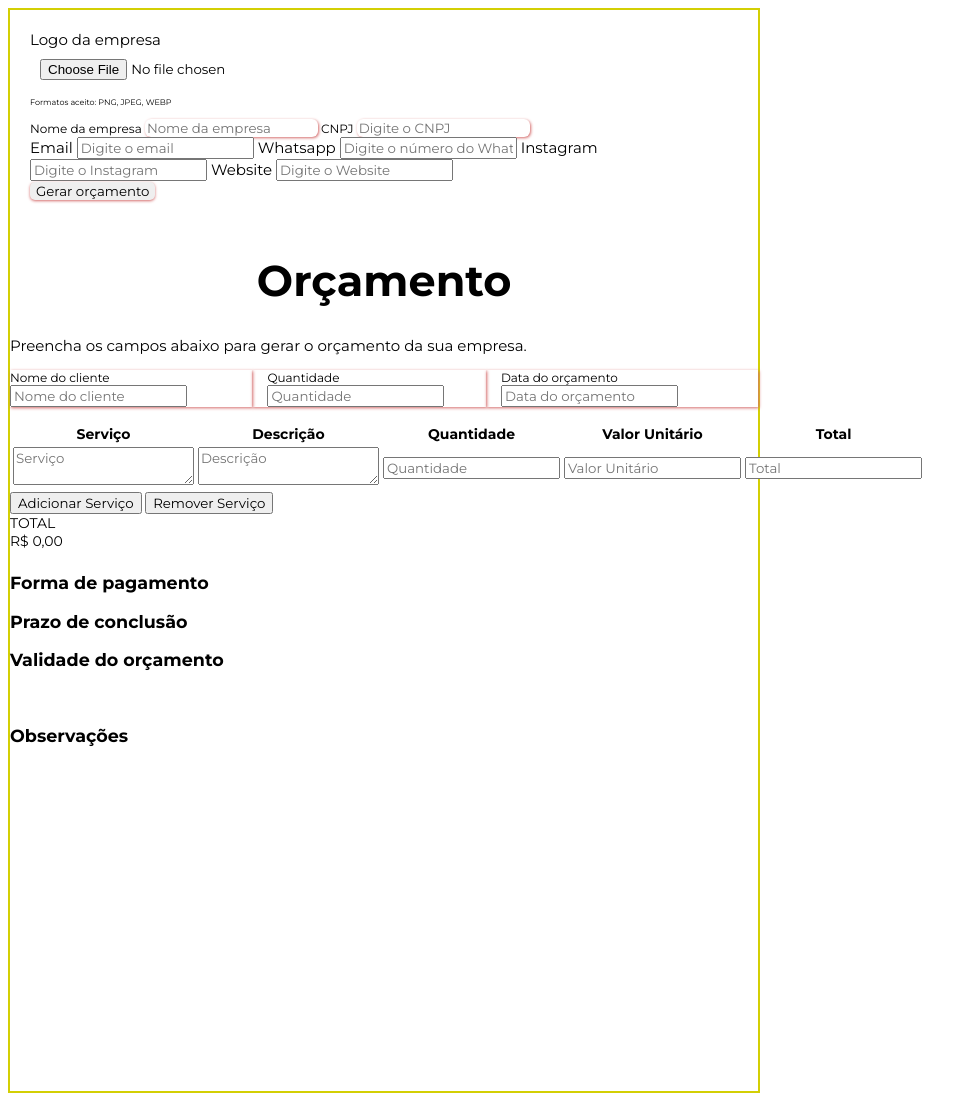
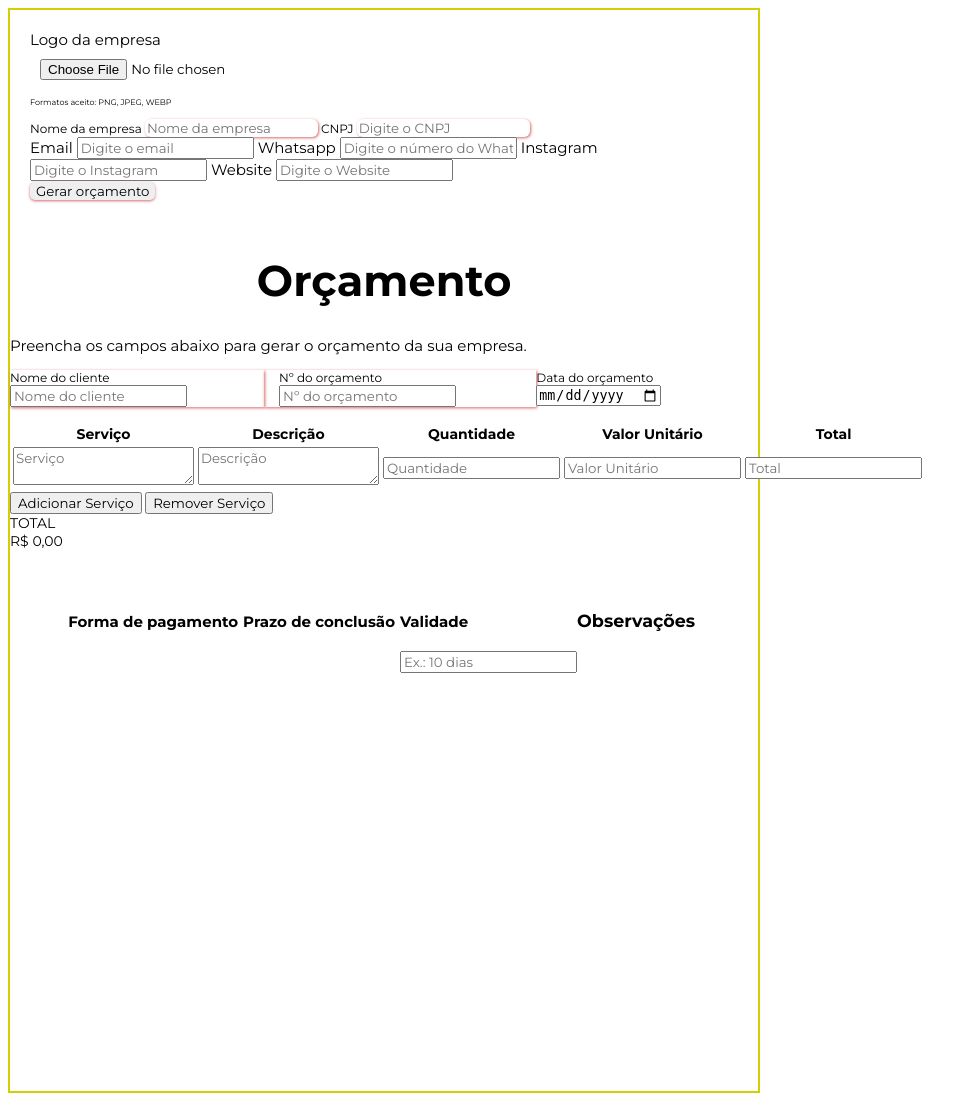
Before and after one commit to estevaosanjo/geradordeorcamentos, a Flask app: page / in a window 1280 px wide. Shown: the whole page, without its empty margins (0-977 px from the left). Run offline with Flask 3, Linux system fonts and the light colour scheme; parts of the project's set-up code (start-up, migrations or seed data) failed here and were passed over.

Commit message:
Add type date in div 'data_orc'

```diff
--- a/Static/css/style.css
+++ b/Static/css/style.css
@@ -76,10 +76,15 @@
     padding-left: 2%;
     box-shadow: 1px 1px 3px #d46b6b;
 }
-.data_orc{
-    padding-left: 2%;
-    box-shadow: 1px 1px 3px #d46b6b;
+
+input[type="date" i] {
+    text-autospace: no-autospace !important;
+    font-family: monospace;
+    padding-inline-start: 1px;
+    cursor: default;
+    padding: 0px;
 }
+
 
 
 
@@ -112,11 +117,22 @@
     cursor: pointer;
 }
 
+.informacoes-orcamento{
+    padding: 20px;
+    display: flex;
+}
+.forma-pagamento{
+    padding-right: 5px;
+}
+.prazo-conclusao{
+    padding-right: 5px;
+}
+.validade{
+
+}
 .observacoes{
-    padding-top: 20px;
-    justify-content: center;
+    padding-right: 5px;
 }
-
 #gerar-orcamento{
     box-shadow: 0 1px 3px  #d46b6b;
     border-radius: 5px;
--- a/Templates/index.html
+++ b/Templates/index.html
@@ -14,6 +14,7 @@
 
     </head>
         <body>
+
             <div class="pagina">
 
                 <header class = "cabecalho">
@@ -73,13 +74,13 @@
                         </div>
 
                         <div class="quantidade_orc">
-                            <label for="quantidade_orc">Quantidade</label>
-                            <input type="text" id="quantidade_orc" name="quantidade_orc" placeholder="Quantidade">
+                            <label for="quantidade_orc">Nº do orçamento</label>
+                            <input type="text" id="quantidade_orc" name="quantidade_orc" placeholder="Nº do orçamento">
                         </div>
 
                         <div class="data_orc">
                             <label for="data_orc">Data do orçamento</label>
-                            <input type="text" id="data_orc" name="data_orc" placeholder="Data do orçamento">
+                            <input type="date" id="data_orc" name="data_orc" placeholder="Data do orçamento">
                         </div>
 
                     </div>
@@ -134,39 +135,41 @@
 
                     </section>
 
-                    <section class ="cards-orcamento">
+                    <section class ="informacoes-orcamento">
 
                         <div class="forma-pagamento">
-                            <h3>
+                            <h4>
+                                <i class="fa-regular fa-credit-card" aria-hidden="true"></i>
                                 Forma de pagamento
-                            </h3>
+                            </h4>
                         </div>
 
                         <div class="prazo-conclusao">
-                            <h3>
+                            <h4>
+                                <i class="fa-regular fa-clock" aria-hidden="true"></i>
                                 Prazo de conclusão
-                            </h3>
+                            </h4>
                         </div>
 
                         <div class="validade">
-                            <h3>
-                                Validade do orçamento
-                            </h3>
+                            <h4>
+                                <i class="fa-regular fa-calendar" aria-hidden="true"></i>
+                                Validade
+                            </h4>
+
+                            <input type="text" placeholder="Ex.: 10 dias">
                         </div>
 
                         <div class="observacoes">
                             <h3>
+                                <i class="fa-regular fa-comment" aria-hidden="true"></i>
                                 Observações
                             </h3>
                         </div>
 
-
                     </section>
                 </div>
 
-                <div class="rodape">
-
-                </div>
             </div>
 
             <script src="{{ url_for('static', filename='js/script.js') }}"></script>
```
